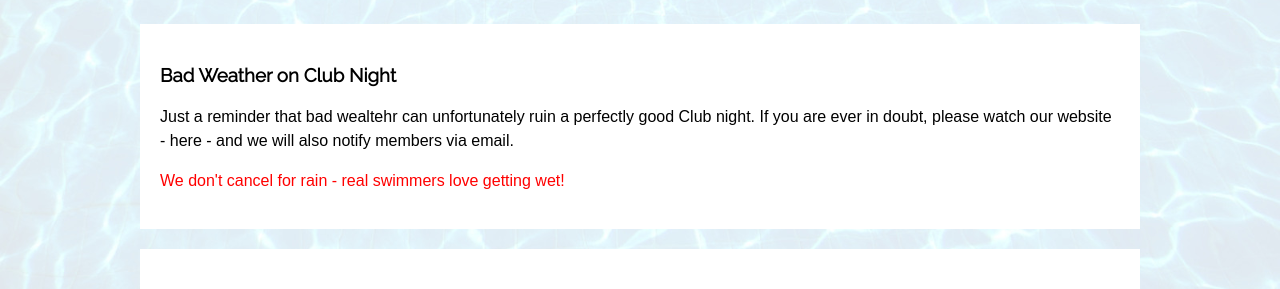
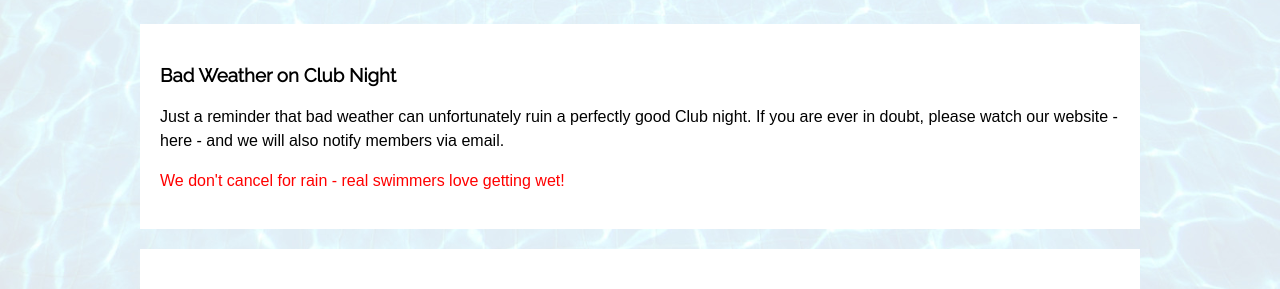
Before and after one commit to sandswim/website, a Jekyll site: the page built from pages/index.md, in a window 1280 px wide and 900 px high, scrolled down 344 px. Shown: the part 152-441 px from the top of the window. Built offline with Jekyll 4.4.1, drawn with Linux system fonts in a browser that asks for light colours.

Commit message:
tidy bad wealtehr notice

```diff
--- a/pages/index.md
+++ b/pages/index.md
@@ -18,7 +18,7 @@ permalink: /
 <div class="notices">
     <div class="notice">
         <h3>Bad Weather on Club Night</h3>
-        <p>Just a reminder that bad wealtehr can unfortunately ruin a perfectly good Club night. If you are ever in doubt, please watch our website - here - and we will also notify members via email.</p>
+        <p>Just a reminder that bad weather can unfortunately ruin a perfectly good Club night. If you are ever in doubt, please watch our website - here - and we will also notify members via email.</p>
         <p style="color:red;">We don't cancel for rain - real swimmers love getting wet!</p>
     </div>
     <div class="notice">
```
